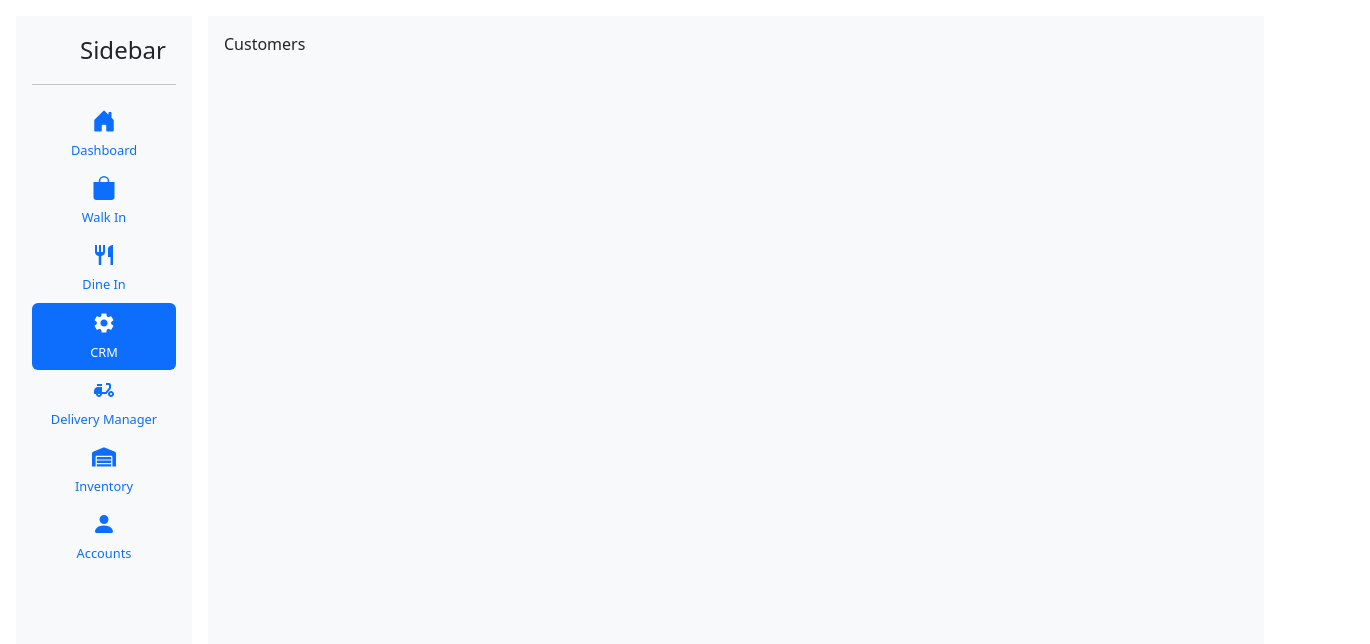
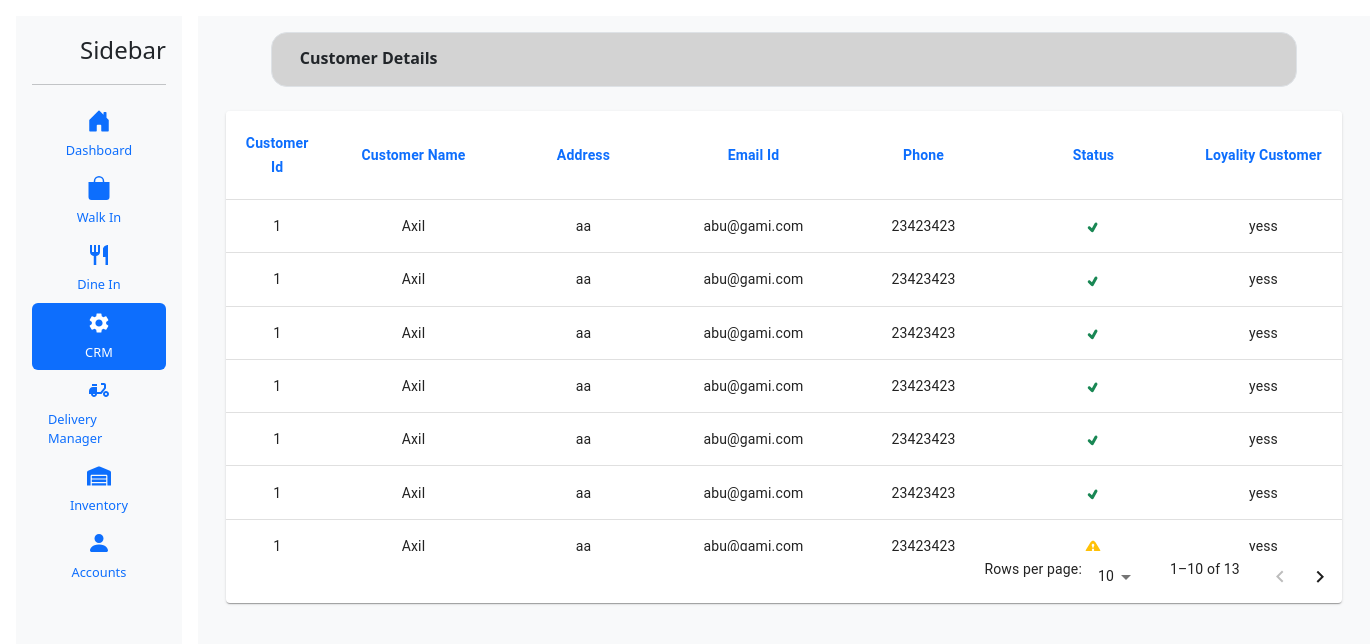
Before and after one commit to muhammedashifpa/zres, a React (Create React App) app: page /pos/main/crm/customers in a window 1280 px wide. Shown: the top 644 px of the page, 1370 px wide, since content can reach past the window. Built offline with nearby package versions, Linux system fonts and the light colour scheme.

Commit message:
crm main and all customer page

```diff
--- a/package.json
+++ b/package.json
@@ -3,6 +3,9 @@
   "version": "0.1.0",
   "private": true,
   "dependencies": {
+    "@emotion/react": "^11.9.3",
+    "@emotion/styled": "^11.9.3",
+    "@mui/material": "^5.8.6",
     "@reduxjs/toolkit": "^1.8.3",
     "@testing-library/jest-dom": "^5.16.4",
     "@testing-library/react": "^13.3.0",
--- a/src/components/pos/main/components/crm/components/CrmMain.jsx
+++ b/src/components/pos/main/components/crm/components/CrmMain.jsx
@@ -1,9 +1,103 @@
-import React from 'react'
+import React from "react";
+import { NavLink } from "react-router-dom";
+import { BsFillChatLeftDotsFill } from "react-icons/bs";
+import { IoIosPersonAdd } from "react-icons/io";
+import { FaUsers } from "react-icons/fa";
+import { AiOutlineSearch } from "react-icons/ai";
 
 const CrmMain = () => {
   return (
-    <div>CrmMain</div>
-  )
-}
+    <div class="container">
+      <div class="row justify-content-center">
+        <div class="col-6">
+          <div
+            style={{
+              width: "600px",
+              height: "100px",
+              backgroundColor: "#d3d3d3",
+            }}
+            class="border rounded-4"
+          >
+            <div className="row">
+              <div className="col-md-3 mt-3 ">
+                <NavLink
+                  to="/pos/main/crm/sms"
+                  className="nav-link"
+                  aria-current="page"
+                >
+                  <div className="ms-5">
+                    <h6>SMS</h6>
+                    <BsFillChatLeftDotsFill
+                      className="text-primary ms-1"
+                      size={25}
+                    />
+                  </div>
+                </NavLink>
+              </div>
+              <div className="col-md-4  p-3">
+                <NavLink
+                  to="/pos/main/crm/add-customer"
+                  className="nav-link"
+                  aria-current="page"
+                >
+                  <div className="ms-4">
+                    <h6>ADD CUSTOMER</h6>
+                    <IoIosPersonAdd className="text-primary ms-5" size={28} />
+                  </div>
+                </NavLink>
+              </div>
+              <div className="col-md-5  p-3">
+                <NavLink
+                  to="/pos/main/crm/customers"
+                  className="nav-link"
+                  aria-current="page"
+                >
+                  <div className="ms-3">
+                    <h6>SHOW ALL CUSTOMER</h6>
+                    <FaUsers className="text-primary ms-5" size={29} />
+                  </div>
+                </NavLink>
+              </div>
+            </div>
+          </div>
+        </div>
+      </div>
+      <div class="row justify-content-center">
+        <div class="col-3 mt-5">
+          <div
+            style={{
+              width: "200px",
+              height: "100px",
+              backgroundColor: "#d3d3d3",
+            }}
+            class="border  rounded-4 text-center"
+          >
+            <h4 className="mt-4">LOGO</h4>
+          </div>
+        </div>
+      </div>
 
-export default CrmMain
+      <div class="row justify-content-center">
+        <div class="col-7 mt-5">
+          <div class="input-group mb-3 input-group-lg  ">
+            <span className="p-3 border  ">
+              <AiOutlineSearch />
+            </span>
+            <input
+              type="text"
+              class="form-control"
+              placeholder="Enter Customer Mobile Number"
+              aria-label="Recipient's username"
+              aria-describedby="basic-addon2"
+            />
+            <span class="input-group-text bg-primary" id="basic-addon2">
+              Search
+            </span>
+          </div>
+        </div>
+      </div>
+    </div>
+  );
+};
+
+export default CrmMain;
--- a/src/components/pos/main/components/crm/components/customers/Customers.jsx
+++ b/src/components/pos/main/components/crm/components/customers/Customers.jsx
@@ -1,9 +1,26 @@
-import React from 'react'
+import React from "react";
+import PaginationTable from "../../../../../../utils/table/PaginationTable";
 
 const Customers = () => {
   return (
-    <div>Customers</div>
-  )
-}
+    <div class="container">
+      <div class="row justify-content-center">
+        <div
+          style={{
+            width: "90%",
+            height: "55px",
+            backgroundColor: "#d3d3d3",
+          }}
+          class="border rounded-4 "
+        >
+          <h6 className="mt-3 ms-3"><strong>Customer Details</strong> </h6>
+        </div>
+      </div>
+      <div>
+        <PaginationTable />
+      </div>
+    </div>
+  );
+};
 
-export default Customers
+export default Customers;
--- /dev/null
+++ b/src/components/utils/table/PaginationTable.jsx
@@ -0,0 +1,160 @@
+import React from "react";
+import Paper from "@mui/material/Paper";
+import Table from "@mui/material/Table";
+import TableBody from "@mui/material/TableBody";
+import TableCell from "@mui/material/TableCell";
+import TableContainer from "@mui/material/TableContainer";
+import TableHead from "@mui/material/TableHead";
+import TablePagination from "@mui/material/TablePagination";
+import TableRow from "@mui/material/TableRow";
+
+import { TiTick,TiTimes,TiWarning } from "react-icons/ti";
+
+const columns = [
+  { id: "CustomerId", label: "Customer Id", minWidth: 100, align: "center" },
+  {
+    id: "CustomerName",
+    label: "Customer Name",
+    minWidth: 170,
+    align: "center",
+  },
+  {
+    id: "Address",
+    label: "Address",
+    minWidth: 170,
+    align: "center",
+  },
+  {
+    id: "EmailId",
+    label: "Email Id",
+    minWidth: 170,
+    align: "center",
+  },
+  {
+    id: "Phone",
+    label: "Phone",
+    minWidth: 170,
+    align: "center",
+  },
+  {
+    id: "Status",
+    label: "Status",
+    minWidth: 170,
+    align: "center",
+  },
+  {
+    id: "LoyalityCustomer",
+    label: "Loyality Customer",
+    minWidth: 170,
+    align: "center",
+  },
+];
+
+function createData(
+  CustomerId,
+  CustomerName,
+  Address,
+  EmailId,
+  Phone,
+  LoyalityCustomer,
+  Status
+) {
+  return {
+    CustomerId,
+    CustomerName,
+    Address,
+    EmailId,
+    Phone,
+    LoyalityCustomer,
+    Status,
+  };
+}
+
+const rows = [
+  createData(1, "Axil", "aa", "abu@gami.com", "23423423", "yess", "active"),
+  createData(1, "Axil", "aa", "abu@gami.com", "23423423", "yess", "active"),
+  createData(1, "Axil", "aa", "abu@gami.com", "23423423", "yess", "active"),
+  createData(1, "Axil", "aa", "abu@gami.com", "23423423", "yess", "active"),
+  createData(1, "Axil", "aa", "abu@gami.com", "23423423", "yess", "active"),
+  createData(1, "Axil", "aa", "abu@gami.com", "23423423", "yess", "active"),
+  createData(1, "Axil", "aa", "abu@gami.com", "23423423", "yess", "inactive"),
+  createData(1, "Axil", "aa", "abu@gami.com", "23423423", "yess", "active"),
+  createData(1, "Axil", "aa", "abu@gami.com", "23423423", "yess", "active"),
+  createData(1, "Axil", "aa", "abu@gami.com", "23423423", "yess", "expired"),
+  createData(1, "Axil", "aa", "abu@gami.com", "23423423", "yess", "active"),
+  createData(1, "Axil", "aa", "abu@gami.com", "23423423", "yess", "active"),
+  createData(1, "Axil", "aa", "abu@gami.com", "23423423", "yess", "active"),
+];
+
+const PaginationTable = () => {
+  const [page, setPage] = React.useState(0);
+  const [rowsPerPage, setRowsPerPage] = React.useState(10);
+
+  const handleChangePage = (event, newPage) => {
+    setPage(newPage);
+  };
+
+  const handleChangeRowsPerPage = (event) => {
+    setRowsPerPage(+event.target.value);
+    setPage(0);
+  };
+
+  return (
+    <Paper className="mt-4" sx={{ width: "100%", overflow: "hidden" }}>
+      <TableContainer sx={{ maxHeight: 440 }}>
+        <Table stickyHeader aria-label="sticky table">
+          <TableHead>
+            <TableRow>
+              {columns.map((column) => (
+                <TableCell
+                  key={column.id}
+                  align={column.align}
+                  style={{ minWidth: column.minWidth }}
+                >
+                  <p className="text-primary m-1">
+                    <strong>{column.label}</strong>
+                  </p>
+                </TableCell>
+              ))}
+            </TableRow>
+          </TableHead>
+          <TableBody>
+            {rows
+              .slice(page * rowsPerPage, page * rowsPerPage + rowsPerPage)
+              .map((row) => {
+                return (
+                  <TableRow hover role="checkbox" tabIndex={-1} key={row.code}>
+                    {columns.map((column) => {
+                      const value = row[column.id];
+                      return (
+                        <TableCell key={column.id} align={column.align}>
+                          {value === "active" ? (
+                            <TiTick className="text-success" size={18} />
+                          ) : value === "inactive" ? (
+                            <TiWarning className="text-warning" size={18} />
+                          ) : value==="expired"? (
+                            <TiTimes className="text-danger" size={18} />
+                          ):value}
+                        </TableCell>
+                      );
+                    })}
+                  </TableRow>
+                );
+              })}
+          </TableBody>
+        </Table>
+      </TableContainer>
+      <TablePagination
+        rowsPerPageOptions={[10, 25, 100]}
+        component="div"
+        count={rows.length}
+        rowsPerPage={rowsPerPage}
+        page={page}
+        onPageChange={handleChangePage}
+        onRowsPerPageChange={handleChangeRowsPerPage}
+      />
+    </Paper>
+  );
+};
+
+export default PaginationTable;
```
Also changed, not shown: 1 other file (tests, documents, lock files or other folders).
